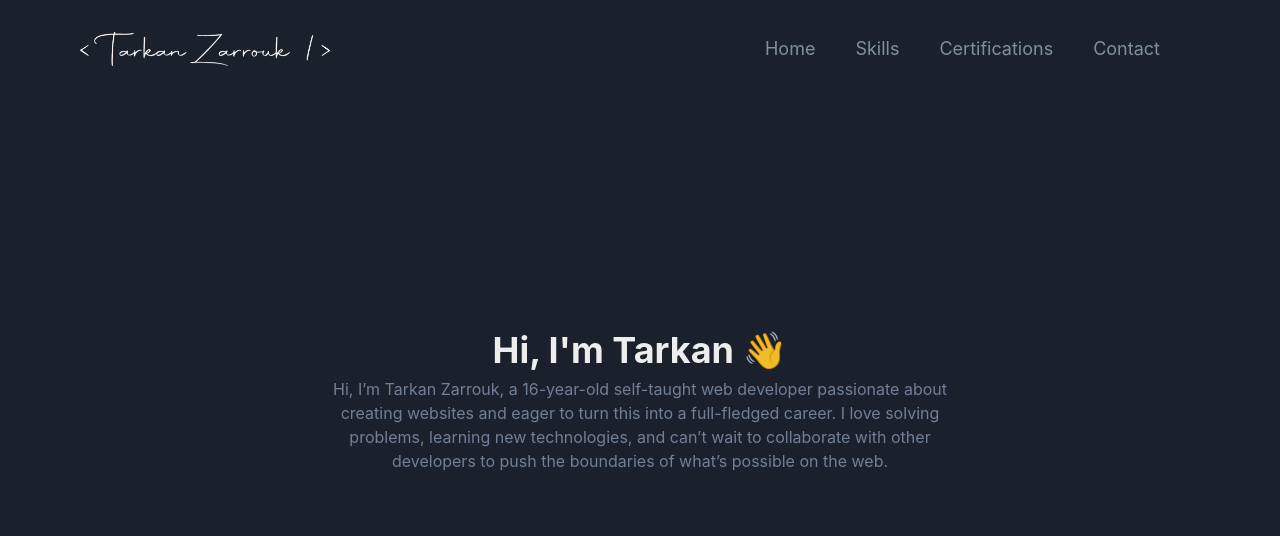
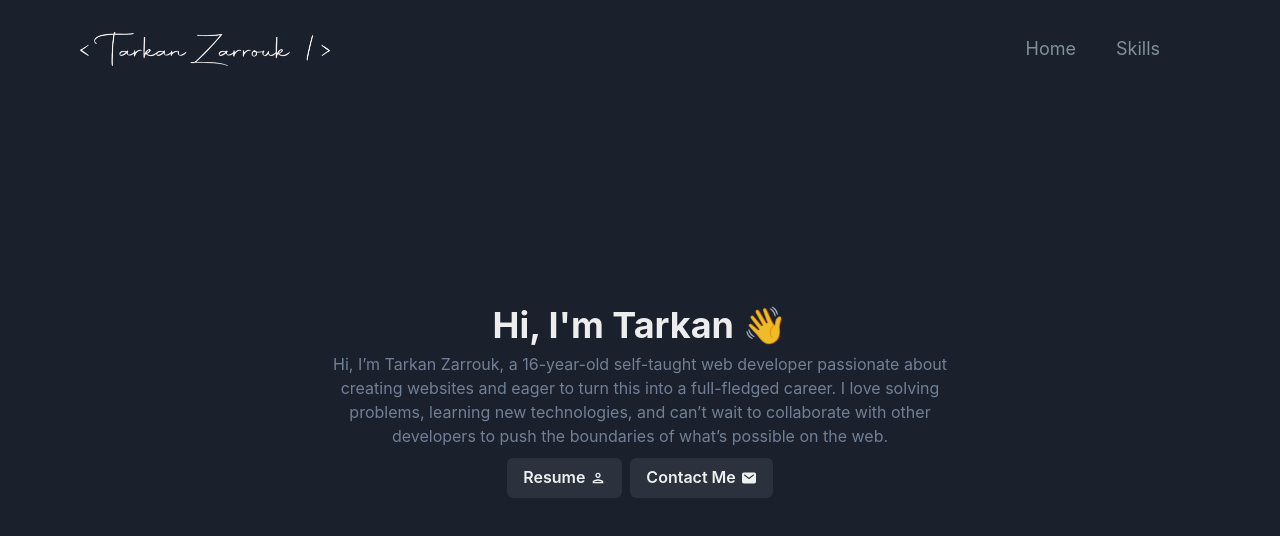
Before and after one commit to Tarkan-Zarrouk/Portfolio-Main, a Next.js app: page / in a window 1280 px wide. Shown: the top 536 px of the page. Built offline with nearby package versions, Linux system fonts and the light colour scheme.

Commit message:
add link to resume and contact to linkedin

```diff
--- a/pages/components/NavigationMenu.js
+++ b/pages/components/NavigationMenu.js
@@ -46,66 +46,21 @@ export default function NavigationMenu() {
                 </Box>
                 <Spacer />
                 <Box
-                    display={["none", "none", "flex", "flex"]}
+                    display={["flex", "flex"]}
                 >
                     <Link mr="40px" onClick={() => router.push("/")}>
                         <Text fontSize="lg" color="#7e9199">
                             Home
                         </Text>
                     </Link>
-                    <Link mr="40px" onClick={() => router.push("/skills")}>
+                    <Link mr="40px" onClick={() => router.push("/Skills")}>
                         <Text fontSize="lg" color="#7e9199">
                             Skills
                         </Text>
                     </Link>
-                    <Link mr="40px" onClick={() => router.push("/certifications")}>
-                        <Text fontSize="lg" color="#7e9199">
-                            Certifications
-                        </Text>
-                    </Link>
-                    <Link mr="40px" onClick={() => router.push("/contact")}>
-                        <Text fontSize="lg" color="#7e9199">
-                            Contact
-                        </Text>
-                    </Link>
                 </Box>
-                <IconButton
-                    aria-label="Open Menu"
-                    icon={<HamburgerIcon />}
-                    display={["flex", "flex", "none", "none"]}
-                    onClick={onOpen}
-                />
+
             </Flex>
-
-            <Drawer placement="right" onClose={onClose} size="full" isOpen={isOpen}>
-                <DrawerOverlay />
-                <DrawerContent>
-                    <DrawerCloseButton />
-                    <DrawerHeader>Checkout Below!</DrawerHeader>
-                    <DrawerBody textAlign="center" mx="auto">
-                        <Link display="block" mb="10px" onClick={() => { router.push("/"); onClose(); }}>Home</Link>
-                        <Link display="block" mb="10px" onClick={() => { router.push("/skills"); onClose(); }}>Skills</Link>
-                        <Link display="block" mb="10px" onClick={() => { router.push("/certifications"); onClose(); }}>Certifications</Link>
-                        <HStack>
-                                <Link href="https://www.github.com/LarryTheFatCat">
-                                    <Button>
-                                        <FaGithub />
-                                    </Button>
-                                </Link>
-                                <Link href="https://www.linkedin.com/in/tarkan-zarrouk/">
-                                    <Button>
-                                        <FaLinkedin />
-                                    </Button>
-                                </Link>
-                                <Link href="https://stackoverflow.com/users/19522243/larrythecat">
-                                    <Button>
-                                        <FaStackOverflow />
-                                    </Button>
-                                </Link>
-                        </HStack>
-                    </DrawerBody>
-                </DrawerContent>
-            </Drawer>
         </div>
     );
 }
--- a/pages/index.js
+++ b/pages/index.js
@@ -1,7 +1,13 @@
-import { AbsoluteCenter, Box, Center, Flex, Text, VStack } from "@chakra-ui/react";
+import { Box, Button, ButtonGroup, Flex, Spacer, Text } from "@chakra-ui/react";
 import NavigationMenu from "./components/NavigationMenu";
+import { useRouter } from "next/router";
+import { MdOutlinePerson } from "react-icons/md";
+import { IoMail } from "react-icons/io5";
+import Link from "next/link";
+
 
 export default function Home() {
+  const router = useRouter();
   return (
     <>
       <NavigationMenu />
@@ -18,6 +24,20 @@ export default function Home() {
           <Text fontSize="md" w={["100%", "50%"]} mx={["none", "auto"]} color="gray.500">
             Hi, I’m Tarkan Zarrouk, a 16-year-old self-taught web developer passionate about creating websites and eager to turn this into a full-fledged career. I love solving problems, learning new technologies, and can’t wait to collaborate with other developers to push the boundaries of what’s possible on the web.
           </Text>
+          <ButtonGroup mt="10px">
+            <a href="/resume.pdf" target="_blank">
+              <Button gap="5px" _hover={{ bg: "blue.300", color: "black" }}>
+                Resume
+                <MdOutlinePerson />
+              </Button>
+            </a>
+            <Link href="https://www.linkedin.com/in/tarkan-zarrouk" target="_blank">
+              <Button gap="5px" _hover={{ bg: "blue.300", color: "black" }}>
+                Contact Me
+                <IoMail />
+              </Button>
+            </Link>
+          </ButtonGroup>
         </Box>
       </Flex>
     </>
```
Also changed, not shown: 1 other file (tests, documents, lock files or other folders).
